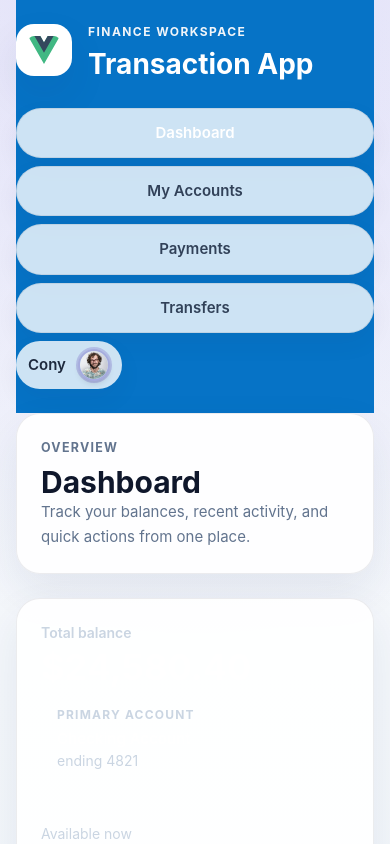
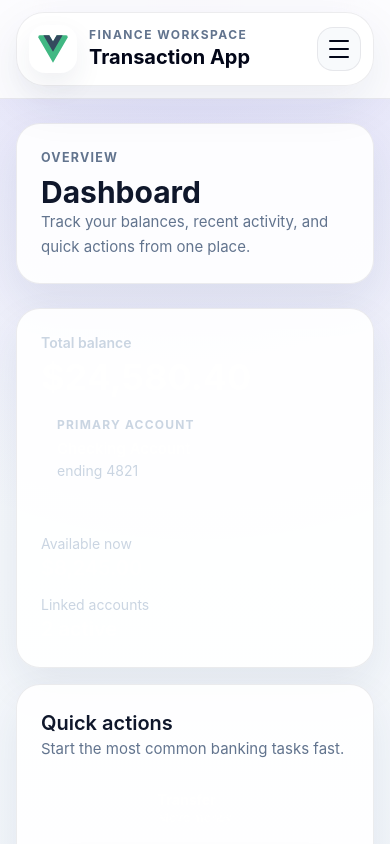
Before and after one commit to Tekfred/Transaction-App, a React (Vite) app: page / in a window 390 px wide. Shown: the top 844 px of the page. Built offline with nearby package versions, Linux system fonts and the light colour scheme.

Commit message:
Improve responsive app layout and navigation

```diff
--- a/src/app/navigation.js
+++ b/src/app/navigation.js
@@ -3,20 +3,30 @@ export const navigationItems = [
     id: 'dashboard',
     name: 'Dashboard',
     path: '/',
+    description: 'Overview',
   },
   {
     id: 'accounts',
     name: 'My Accounts',
     path: '/my-accounts',
+    description: 'Balances',
   },
   {
     id: 'payments',
     name: 'Payments',
     path: '/payments',
+    description: 'Bills',
   },
   {
     id: 'transfers',
     name: 'Transfers',
     path: '/transfers',
+    description: 'Move money',
   },
 ]
+
+export const profileNavigation = {
+  name: 'Cony',
+  role: 'Personal banking',
+  path: '/profile',
+}
--- a/src/layout/MainLayout.jsx
+++ b/src/layout/MainLayout.jsx
@@ -5,8 +5,14 @@ import Navbar from './Navbar.jsx'
 export default function MainLayout() {
   return (
     <div className="min-h-screen bg-[radial-gradient(circle_at_top,rgba(78,54,226,0.14),transparent_32%),linear-gradient(180deg,#f7f9fc_0%,#eef3f9_100%)]">
+      <a
+        className="sr-only focus:not-sr-only focus:fixed focus:left-4 focus:top-4 focus:z-50 focus:rounded-full focus:bg-slate-950 focus:px-4 focus:py-2 focus:text-sm focus:font-bold focus:text-white"
+        href="#main-content"
+      >
+        Skip to content
+      </a>
       <Navbar title="Transaction App" />
-      <main className="mx-auto w-[min(1100px,calc(100%-2rem))] pb-8">
+      <main id="main-content" className="mx-auto w-[min(1100px,calc(100%-2rem))] py-6">
         <Outlet />
       </main>
     </div>
--- a/src/layout/Navbar.jsx
+++ b/src/layout/Navbar.jsx
@@ -1,59 +1,131 @@
-import { NavLink } from 'react-router-dom'
+import { useEffect, useState } from 'react'
+import { NavLink, useLocation } from 'react-router-dom'
 
-import { navigationItems } from '../app/navigation.js'
+import { navigationItems, profileNavigation } from '../app/navigation.js'
 import logo from '../assets/logo.svg'
 import profileImage from '../assets/profile_img_1.png'
+import { cn } from '../utils/cn.js'
 
 const navLinkClass = ({ isActive }) =>
-  [
-    'w-full rounded-full border border-slate-900/8 bg-white/80 px-4 py-3 text-center font-semibold shadow-[0_10px_24px_rgba(32,54,86,0.06)] transition hover:opacity-90 sm:w-auto sm:py-[0.7rem]',
-    isActive ? 'bg-slate-900 text-white' : 'text-slate-700',
-  ].join(' ')
+  cn(
+    'rounded-2xl px-4 py-3 text-sm font-bold transition duration-200 focus-visible:outline focus-visible:outline-2 focus-visible:outline-offset-2 focus-visible:outline-[--color-primary]',
+    isActive
+      ? 'bg-slate-950 text-white shadow-[0_14px_30px_rgba(15,23,42,0.18)]'
+      : 'text-slate-600 hover:bg-slate-100 hover:text-slate-950',
+  )
 
 export default function Navbar({ title }) {
+  const [isMenuOpen, setIsMenuOpen] = useState(false)
+  const location = useLocation()
+
+  useEffect(() => {
+    setIsMenuOpen(false)
+  }, [location.pathname])
+
   return (
-    <header className="mx-auto grid w-[min(1100px,calc(100%-2rem))] gap-5 bg-[#0673c6] py-6 md:grid-cols-[1fr_auto] md:items-center">
-      <div className="flex items-start gap-4 sm:items-center">
+    <header className="sticky top-0 z-40 border-b border-slate-900/8 bg-white/85 backdrop-blur-xl">
+      <div className="mx-auto w-[min(1100px,calc(100%-2rem))] py-3">
+        <div className="grid gap-3 rounded-[28px] border border-slate-900/8 bg-white/90 p-3 shadow-[0_18px_48px_rgba(31,53,88,0.08)] lg:grid-cols-[auto_1fr_auto] lg:items-center">
+          <div className="flex min-w-0 items-center justify-between gap-4">
+            <NavLink
+              aria-label="Dashboard"
+              className="flex min-w-0 items-center gap-3 rounded-2xl pr-2 focus-visible:outline focus-visible:outline-2 focus-visible:outline-offset-2 focus-visible:outline-[--color-primary]"
+              to="/"
+            >
               <img
                 alt="Transaction App logo"
-          className="rounded-[18px] bg-white p-3 shadow-[0_18px_40px_rgba(32,54,86,0.08)]"
-          height="56"
+                className="h-12 w-12 rounded-2xl bg-white p-2 shadow-[0_12px_28px_rgba(32,54,86,0.08)]"
                 src={logo}
-          width="56"
               />
-        <div>
-          <p className="mb-0.5 text-xs font-bold uppercase tracking-[0.12em] text-slate-100">
+              <div className="min-w-0">
+                <p className="text-xs font-bold uppercase tracking-[0.12em] text-slate-500">
                   Finance Workspace
                 </p>
-          <h1 className="m-0 text-[clamp(1.75rem,4vw,2.4rem)] font-bold text-white">{title}</h1>
+                <h1 className="truncate text-xl font-bold text-slate-950">{title}</h1>
               </div>
+            </NavLink>
+
+            <button
+              aria-controls="primary-navigation"
+              aria-expanded={isMenuOpen}
+              aria-label={isMenuOpen ? 'Close navigation menu' : 'Open navigation menu'}
+              className="inline-flex h-11 w-11 shrink-0 items-center justify-center rounded-2xl border border-slate-900/8 bg-slate-50 text-slate-950 transition hover:bg-slate-100 focus-visible:outline focus-visible:outline-2 focus-visible:outline-offset-2 focus-visible:outline-[--color-primary] lg:hidden"
+              onClick={() => setIsMenuOpen((current) => !current)}
+              type="button"
+            >
+              <span className="grid gap-1.5" aria-hidden="true">
+                <span
+                  className={cn(
+                    'block h-0.5 w-5 rounded-full bg-current transition',
+                    isMenuOpen && 'translate-y-2 rotate-45',
+                  )}
+                />
+                <span
+                  className={cn(
+                    'block h-0.5 w-5 rounded-full bg-current transition',
+                    isMenuOpen && 'opacity-0',
+                  )}
+                />
+                <span
+                  className={cn(
+                    'block h-0.5 w-5 rounded-full bg-current transition',
+                    isMenuOpen && '-translate-y-2 -rotate-45',
+                  )}
+                />
+              </span>
+            </button>
           </div>
 
-      <nav className="flex flex-wrap items-center gap-2 sm:gap-3" aria-label="Primary">
+          <nav
+            className={cn(
+              'grid gap-2 lg:flex lg:items-center lg:justify-center',
+              isMenuOpen ? 'grid' : 'hidden lg:flex',
+            )}
+            id="primary-navigation"
+            aria-label="Primary"
+          >
             {navigationItems.map((navigate) => (
               <NavLink
                 className={navLinkClass}
                 end={navigate.path === '/'}
-            key={navigate.path}
+                key={navigate.id}
                 to={navigate.path}
               >
-            {navigate.name}
+                <span className="block">{navigate.name}</span>
+                <span className="block text-xs font-semibold opacity-70 lg:hidden">
+                  {navigate.description}
+                </span>
               </NavLink>
             ))}
+          </nav>
 
           <NavLink
             aria-label="Profile"
-          className="ml-0 flex items-center gap-3 rounded-full bg-white/80 px-3 py-2 font-semibold text-slate-800 shadow-[0_10px_24px_rgba(32,54,86,0.06)] transition hover:opacity-90 md:ml-2"
-          to="/profile"
+            className={({ isActive }) =>
+              cn(
+                'flex items-center gap-3 rounded-2xl border border-slate-900/8 px-3 py-2 transition duration-200 focus-visible:outline focus-visible:outline-2 focus-visible:outline-offset-2 focus-visible:outline-[--color-primary]',
+                isMenuOpen ? 'flex' : 'hidden lg:flex',
+                isActive
+                  ? 'bg-slate-950 text-white'
+                  : 'bg-slate-50 text-slate-800 hover:bg-slate-100',
+              )
+            }
+            to={profileNavigation.path}
           >
-          <span>Cony</span>
             <img
               alt="Profile"
-            className="h-8 w-8 rounded-full border-2 border-[#4B2AAD]/30 object-cover shadow-md ring-2 ring-[#4B2AAD]/20 transition-all duration-300 hover:ring-[#4B2AAD]/60 md:h-10 md:w-10"
+              className="h-10 w-10 rounded-full border-2 border-white object-cover shadow-md ring-1 ring-slate-900/10"
               src={profileImage}
             />
+            <span className="min-w-0">
+              <span className="block text-sm font-bold">{profileNavigation.name}</span>
+              <span className="block text-xs font-semibold opacity-70">
+                {profileNavigation.role}
+              </span>
+            </span>
           </NavLink>
-      </nav>
+        </div>
+      </div>
     </header>
   )
 }
```
Lines whose indentation alone changed are shown as unchanged.
